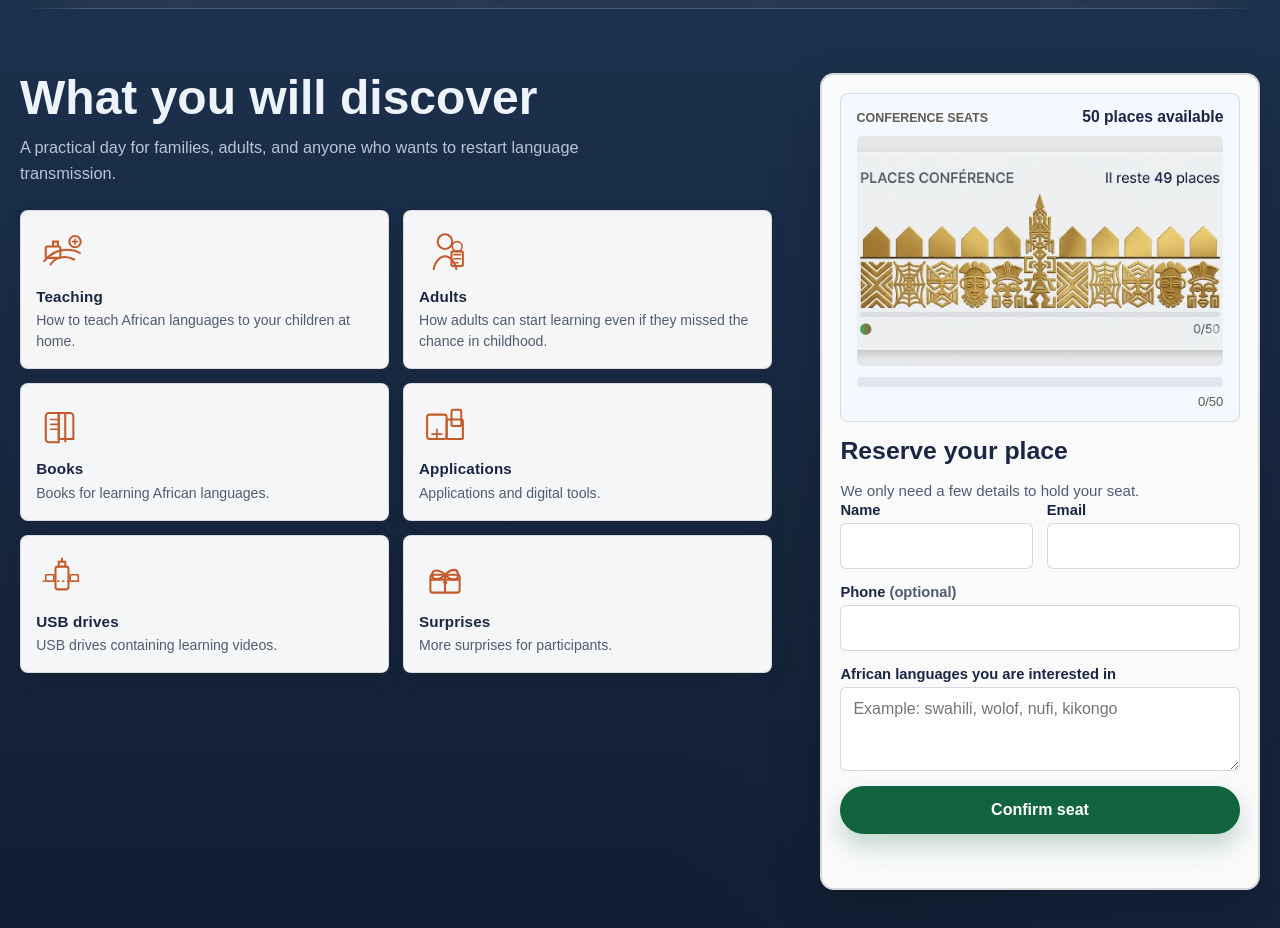
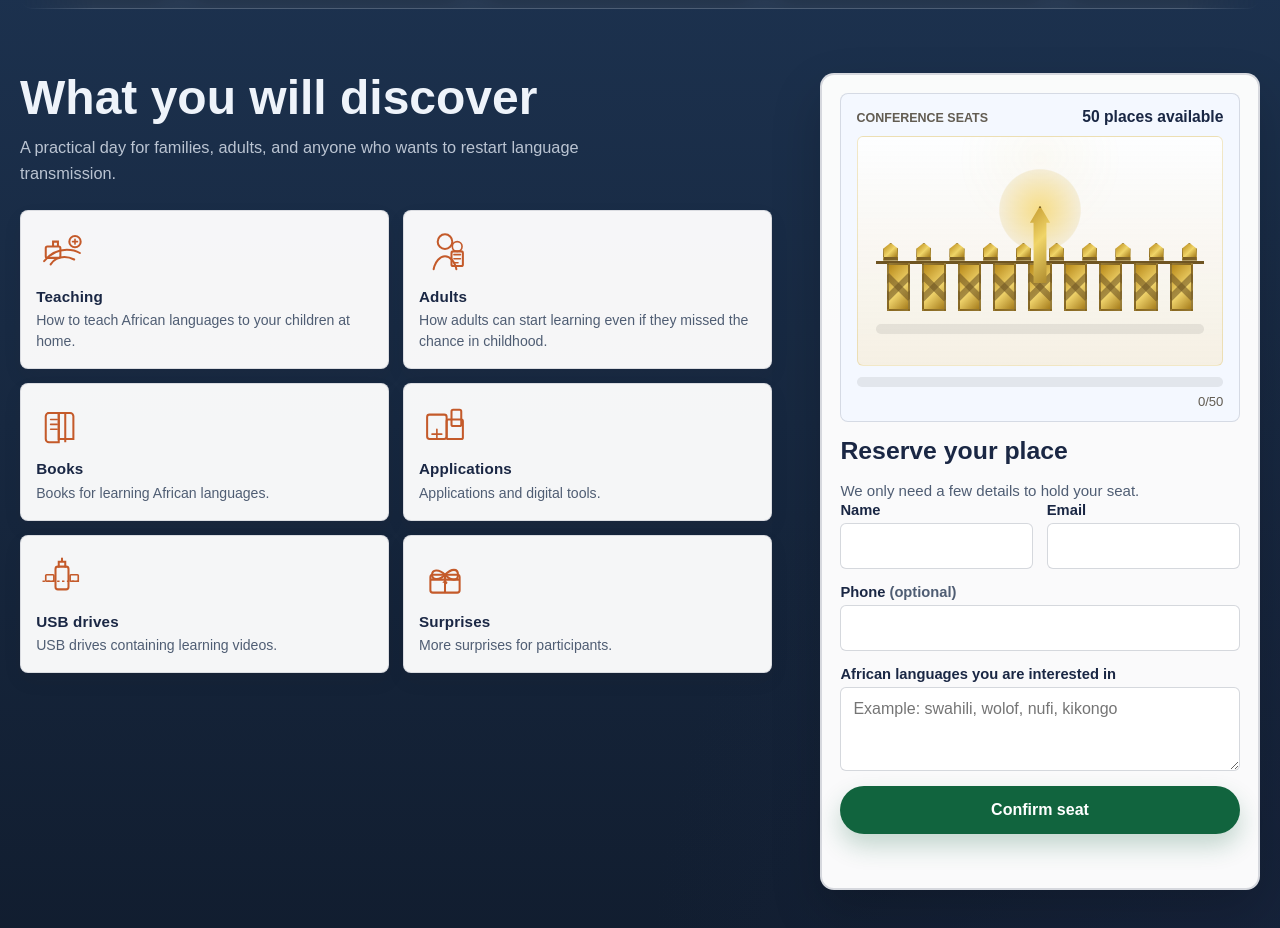
Before and after one commit to tchamna/resulam-france-2026, a Next.js app: page / in a window 1280 px wide. Shown: the part 1260-2188 px from the top of the page. Built offline with nearby package versions, Linux system fonts and the light colour scheme.

Commit message:
Remove stale booking count image

```diff
--- a/src/app/globals.css
+++ b/src/app/globals.css
@@ -843,19 +843,100 @@ h1 {
 }
 
 .seatsSkyline {
+  position: relative;
   height: clamp(160px, 26vw, 230px);
   margin: 0.35rem 0 0.65rem;
   overflow: hidden;
   border-radius: 6px;
-  background: #efefef;
-}
-
-.seatsFriezeImage {
+  border: 1px solid rgba(212, 175, 55, 0.28);
+  background:
+    linear-gradient(180deg, rgba(255, 255, 255, 0.78), rgba(245, 239, 226, 0.94)),
+    radial-gradient(circle at 50% 10%, rgba(212, 175, 55, 0.22), transparent 30%);
+}
+
+.seatsSkyline::before,
+.seatsSkyline::after {
+  position: absolute;
+  left: 5%;
+  right: 5%;
+  content: "";
+}
+
+.seatsSkyline::before {
+  top: 54%;
+  height: 3px;
+  background: #6f5522;
+}
+
+.seatsSkyline::after {
+  bottom: 14%;
+  height: 10px;
+  border-radius: 999px;
+  background: rgba(20, 17, 13, 0.08);
+}
+
+.seatsSkylineSun {
+  position: absolute;
+  top: 13%;
+  left: 50%;
+  width: clamp(50px, 10vw, 86px);
+  aspect-ratio: 1;
+  border-radius: 999px;
+  background: radial-gradient(circle, rgba(245, 210, 91, 0.7), rgba(212, 175, 55, 0.16) 66%, transparent 68%);
+  transform: translateX(-50%);
+}
+
+.seatsSkylineTower {
+  position: absolute;
+  left: 50%;
+  top: 30%;
+  z-index: 2;
+  width: clamp(28px, 5vw, 46px);
+  height: 34%;
+  border: 2px solid rgba(111, 85, 34, 0.85);
+  border-bottom: 0;
+  background: linear-gradient(135deg, #b98b22, #f0d568 45%, #9b761d);
+  clip-path: polygon(50% 0, 72% 22%, 64% 22%, 64% 100%, 36% 100%, 36% 22%, 28% 22%);
+  transform: translateX(-50%);
+  box-shadow: 0 8px 18px rgba(111, 85, 34, 0.22);
+}
+
+.seatsSkylineBlocks {
+  position: absolute;
+  left: 7%;
+  right: 7%;
+  bottom: 46%;
+  display: grid;
+  grid-template-columns: repeat(10, minmax(0, 1fr));
+  gap: clamp(6px, 1.7vw, 18px);
+}
+
+.seatsSkylineBlocks span {
   display: block;
-  width: 100%;
-  height: 100%;
-  object-fit: cover;
-  object-position: center 42%;
+  aspect-ratio: 1 / 1.18;
+  border: 1px solid rgba(111, 85, 34, 0.45);
+  border-bottom: 4px solid rgba(111, 85, 34, 0.88);
+  background: linear-gradient(135deg, #b88919, #f0d568 54%, #a67d1c);
+  clip-path: polygon(50% 0, 100% 34%, 100% 100%, 0 100%, 0 34%);
+}
+
+.seatsSkylineFrieze {
+  position: absolute;
+  left: 8%;
+  right: 8%;
+  bottom: 24%;
+  display: grid;
+  grid-template-columns: repeat(9, minmax(0, 1fr));
+  gap: clamp(5px, 1.4vw, 12px);
+}
+
+.seatsSkylineFrieze span {
+  min-height: clamp(28px, 5vw, 48px);
+  border: 2px solid rgba(111, 85, 34, 0.65);
+  background:
+    linear-gradient(45deg, transparent 42%, rgba(111, 85, 34, 0.58) 44%, rgba(111, 85, 34, 0.58) 56%, transparent 58%),
+    linear-gradient(-45deg, transparent 42%, rgba(111, 85, 34, 0.58) 44%, rgba(111, 85, 34, 0.58) 56%, transparent 58%),
+    linear-gradient(135deg, #b88919, #f2d66e 56%, #a67d1c);
 }
 
 .seatsSkyline svg {
--- a/src/components/BookingForm.tsx
+++ b/src/components/BookingForm.tsx
@@ -1,6 +1,5 @@
 "use client";
 
-import Image from "next/image";
 import { useEffect, useState } from "react";
 import type { DesignVariant } from "@/lib/design";
 
@@ -178,14 +177,18 @@ export function BookingForm({
           </strong>
         </div>
         <div className="seatsSkyline" aria-hidden="true">
-          <Image
-            src="/landing/seats-frieze.png"
-            alt=""
-            width={1024}
-            height={559}
-            className="seatsFriezeImage"
-            sizes="(max-width: 640px) 100vw, 440px"
-          />
+          <span className="seatsSkylineSun" />
+          <span className="seatsSkylineTower" />
+          <span className="seatsSkylineBlocks">
+            {Array.from({ length: 10 }).map((_, index) => (
+              <span key={index} />
+            ))}
+          </span>
+          <span className="seatsSkylineFrieze">
+            {Array.from({ length: 9 }).map((_, index) => (
+              <span key={index} />
+            ))}
+          </span>
         </div>
         <div
           className="seatsProgressTrack"
```
